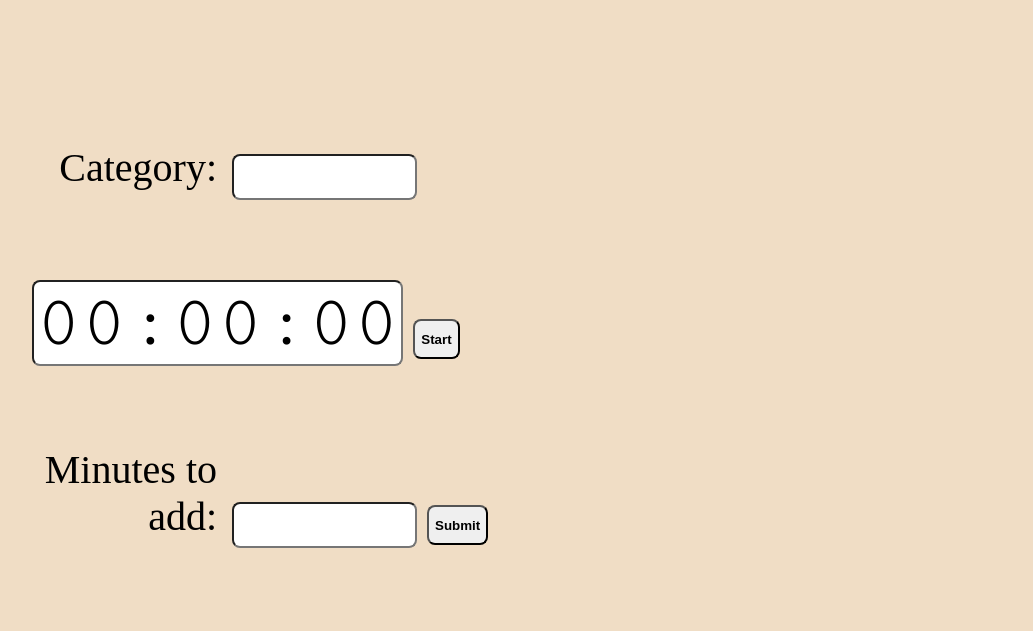
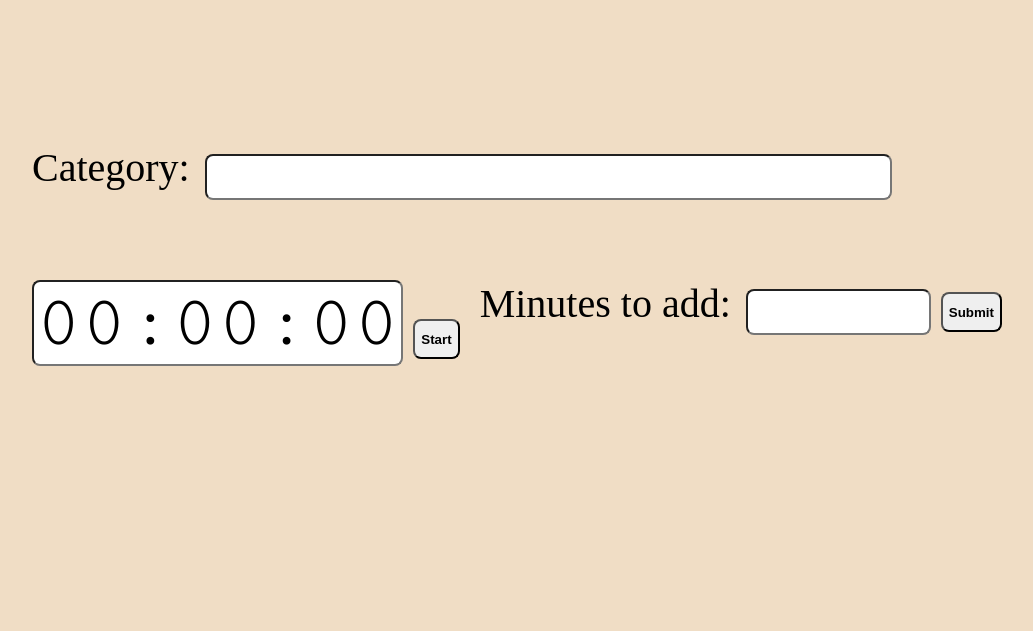
Before and after one commit to evebigaj/time-tracker, a website: page public/index.html in a window 1280 px wide. Shown: the whole page, without its empty margins (96-1129 px from the left). Drawn offline with Linux system fonts and the light colour scheme.

Commit message:
distinguish heading and actions

```diff
--- a/public/index.html
+++ b/public/index.html
@@ -12,10 +12,14 @@
     <body>
         <main id="bigBox">
             <div id="left">
+                <div id="heading">
                     <form>
                     <label for="category">Category:</label>
                     <input type="text" id="category" name="category">
                     </form>
+                </div>
+
+                <div id="actions">
                     <form onsubmit="return runTimer()">
                     <input type="text" id="timeInput" name="timeInput" value="00:00:00" oninput = "return change()">
                     <button type="submit">Start</button>
@@ -29,6 +33,8 @@
                      <button type="submit">Submit</button>
 
                     </form>
+                </div>
+
             <button onclick="clearStorage()" id="clearStorage">Clear Storage</button>
 
             <p id="clock"></p>
--- a/public/styles.css
+++ b/public/styles.css
@@ -23,9 +23,9 @@ form {
 
 label{
   display: inline-block;
-  width: 185px;
+  /* width: 185px; */
   margin-right: 5px;
-  text-align: right;
+
 }
 
 input {
@@ -47,10 +47,23 @@ font-family: 'Cutive Mono', monospace;
 width: 8ch;
 }
 
+#actions{
+  display:flex;
+  column-gap:20px;
+}
+
+#heading{
+ margin: 0 auto;
+}
+
 #bigBox {
 
   display: flex;
   column-gap: 150px;
+}
+
+#category{
+  width:70%;
 }
 #clock {
   font-size: 10vh;
--- a/todos.txt
+++ b/todos.txt
@@ -1,10 +1,14 @@
 make countdown happen inside countdown box
+make 'x' formatting better
+make start and submit buttons better
+make category summary closer to the rest
+make pretty colorful boxes
 
 styling:
 make category be on top and the minutes to add
 and timer side by side
 
-make 'x' formatting better
+
 
 adding to category does not add to total
 (but adding uncategorized does?)
```
Lines whose indentation alone changed are shown as unchanged.
